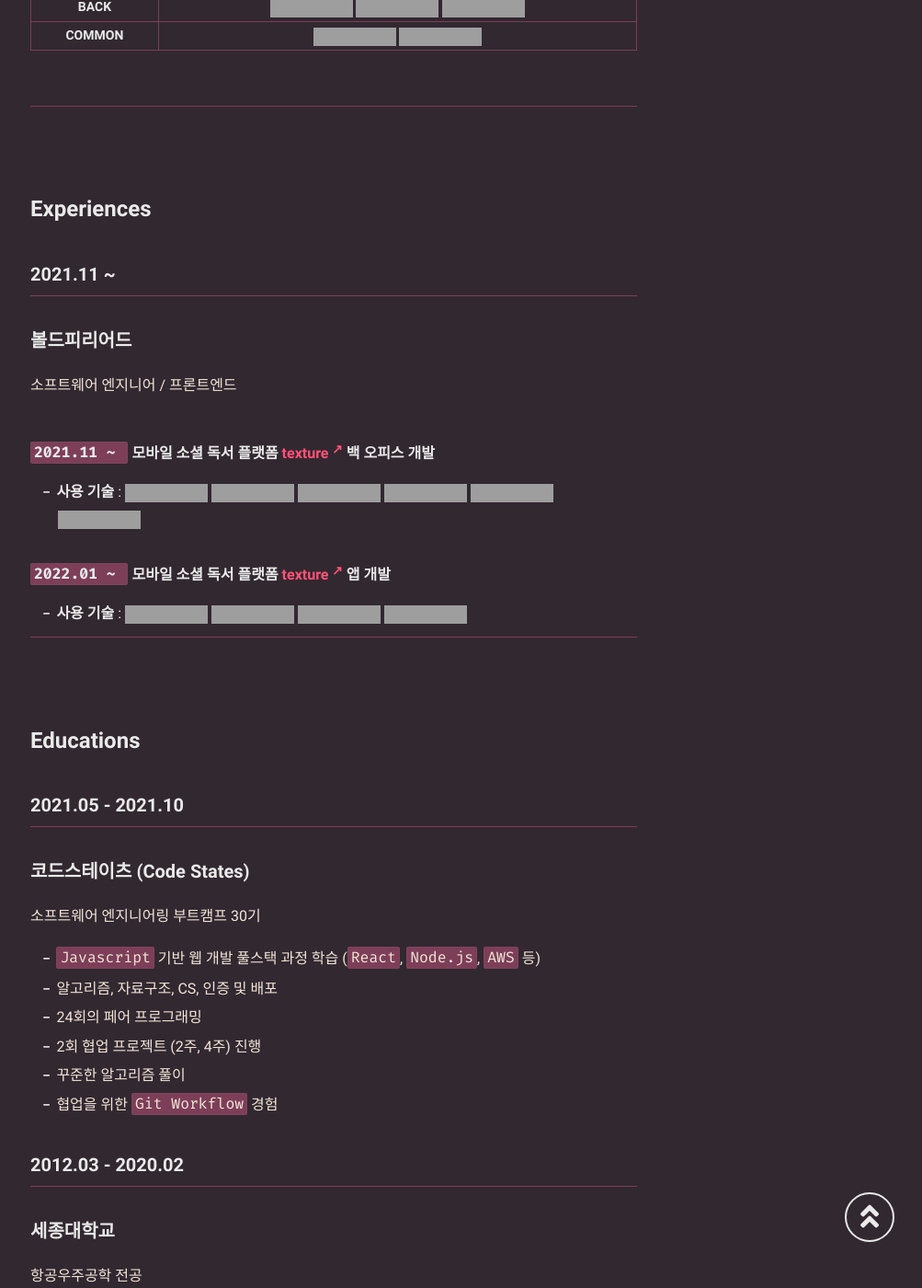
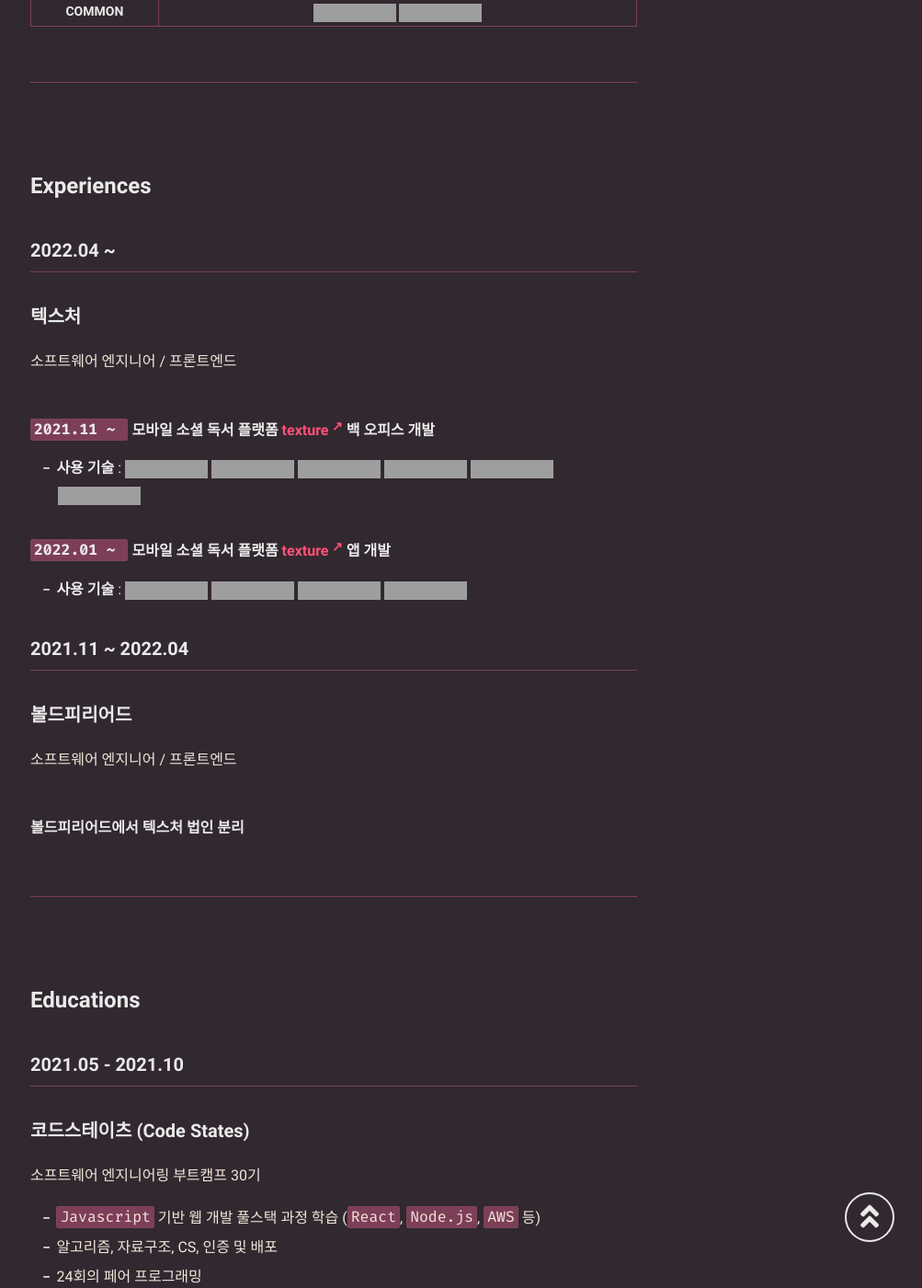
Before and after one commit to mniYUNSU/mniYUNSU.github.io, a Jekyll site: the page built from about.md, in a window 1280 px wide and 1400 px high, scrolled down 1112 px. Shown: the whole window at 92% size, without its empty margins (277-1280 px from the left). Built offline with Jekyll 4.4.1, drawn with Linux system fonts in a browser that asks for light colours; grey boxes are pictures that could not be loaded.

Commit message:
edit : header

```diff
--- a/_config.yml
+++ b/_config.yml
@@ -5,7 +5,8 @@ description: >- # site description
   예술의 영역을 동경하고 있습니다.
 lang: en-US # default lang
 timezone: Asia/Seoul # set your timezone
-image: assets/img/ogp.png # This image used for Open Graph more info https://ogp.me/
+image: assets/img/avatar.jpg
+# This image used for Open Graph more info https://ogp.me/
 repo: https://github.com/mniYUNSU # site repo [optional]
 mode: dark # default theme "dark" | "light"
 
--- a/about.md
+++ b/about.md
@@ -27,11 +27,11 @@ comments: false
 
 ##### 다룰 수 있는 기술
 
-|    분류    |                                                                                                                                                                                                                                                                                                                                                                                 기술                                                                                                                                                                                                                                                                                                                                                                                  |
-| :--------: | :-------------------------------------------------------------------------------------------------------------------------------------------------------------------------------------------------------------------------------------------------------------------------------------------------------------------------------------------------------------------------------------------------------------------------------------------------------------------------------------------------------------------------------------------------------------------------------------------------------------------------------------------------------------------------------------------------------------------------------------------------------------------: |
-| **FRONT**  | <img src="https://img.shields.io/badge/Javascript-F36D00?style=flat-square&logo=JavaScript&logoColor=white"/> <img src="https://img.shields.io/badge/React-0088CC?style=flat-square&logo=react&logoColor=white"/> <img src="https://img.shields.io/badge/React Native-B7178C?style=flat-square&logo=react&logoColor=white"/> <img src="https://img.shields.io/badge/Redux-764ABC?style=flat-square&logo=Redux&logoColor=white"/> <img src="https://img.shields.io/badge/HTML-E34F26?style=flat-square&logo=html5&logoColor=white"/> <img src="https://img.shields.io/badge/CSS-1572B6?style=flat-square&logo=css3&logoColor=white"/> <img src="https://img.shields.io/badge/Styled Components-DB7093?style=flat-square&logo=styled-components&logoColor=white"/> <br> |
-|  **BACK**  |                                                                                                    <img src="https://img.shields.io/badge/Node.js-339933?style=flat-square&logo=node.js&logoColor=white"/> <img src="https://img.shields.io/badge/Express.js-000000?style=flat-square&logo=express&logoColor=white"/> <img src="https://img.shields.io/badge/Sequelize-52B0E7?style=flat-square&logo=Sequelize&logoColor=white"/> <img src="https://img.shields.io/badge/MySQL-4479A1?style=flat-square&logo=mysql&logoColor=white"/> <img src="https://img.shields.io/badge/AWS%20(S3,%20EC2,%20RDS)-232F3E?style=flat-square&logo=Amazon AWS&logoColor=white"/>                                                                                                     |
-| **COMMON** |                                                                                                                                                                                                                                                                                 <img src="https://img.shields.io/badge/Git-F05032?style=flat-square&logo=Git&logoColor=white"/> <img src="https://img.shields.io/badge/GitHub-181717?style=flat-square&logo=GitHub&logoColor=white"/>                                                                                                                                                                                                                                                                                 |
+|    분류    |                                                                                                                                                                                                                                                                               기술                                                                                                                                                                                                                                                                                |
+| :--------: | :---------------------------------------------------------------------------------------------------------------------------------------------------------------------------------------------------------------------------------------------------------------------------------------------------------------------------------------------------------------------------------------------------------------------------------------------------------------------------------------------------------------------------------------------------------------: |
+| **FRONT**  | <img src="https://img.shields.io/badge/Javascript-F36D00?style=flat-square&logo=JavaScript&logoColor=white"/> <img src="https://img.shields.io/badge/React-0088CC?style=flat-square&logo=react&logoColor=white"/> <img src="https://img.shields.io/badge/React Native-B7178C?style=flat-square&logo=react&logoColor=white"/> <img src="https://img.shields.io/badge/Redux-764ABC?style=flat-square&logo=Redux&logoColor=white"/> <img src="https://img.shields.io/badge/Styled Components-DB7093?style=flat-square&logo=styled-components&logoColor=white"/> <br> |
+|  **BACK**  |  <img src="https://img.shields.io/badge/Node.js-339933?style=flat-square&logo=node.js&logoColor=white"/> <img src="https://img.shields.io/badge/Express.js-000000?style=flat-square&logo=express&logoColor=white"/> <img src="https://img.shields.io/badge/Sequelize-52B0E7?style=flat-square&logo=Sequelize&logoColor=white"/> <img src="https://img.shields.io/badge/MySQL-4479A1?style=flat-square&logo=mysql&logoColor=white"/> <img src="https://img.shields.io/badge/AWS%20(S3,%20EC2,%20RDS)-232F3E?style=flat-square&logo=Amazon AWS&logoColor=white"/>   |
+| **COMMON** |                                                                                                                                                                               <img src="https://img.shields.io/badge/Git-F05032?style=flat-square&logo=Git&logoColor=white"/> <img src="https://img.shields.io/badge/GitHub-181717?style=flat-square&logo=GitHub&logoColor=white"/>                                                                                                                                                                               |
 
 ##### 익숙하지 않지만 사용해본 기술
 
@@ -49,9 +49,9 @@ comments: false
 
 # Experiences
 
-### 2021.11 ~
+### 2022.04 ~
 
-#### 볼드피리어드
+#### 텍스처
 
 소프트웨어 엔지니어 / 프론트엔드
 
@@ -62,6 +62,16 @@ comments: false
 ##### `2022.01 ~ ` 모바일 소셜 독서 플랫폼 **<a href="https://www.texture.kr/" target="_blank" rel="noopener">texture</a>** 앱 개발
 
 - **사용 기술** : <img src="https://img.shields.io/badge/React Native-B7178C?style=flat-square&logo=react&logoColor=white"/> <img src="https://img.shields.io/badge/Figma-F24E1E?style=flat-square&logo=Figma&logoColor=white"/> <img src="https://img.shields.io/badge/Jira-0052CC?style=flat-square&logo=Jira&logoColor=white"/> <img src="https://img.shields.io/badge/Git-F05032?style=flat-square&logo=Git&logoColor=white"/>
+
+### 2021.11 ~ 2022.04
+
+#### 볼드피리어드
+
+소프트웨어 엔지니어 / 프론트엔드
+
+##### 볼드피리어드에서 텍스처 법인 분리
+
+<br>
 
 <!--
 
```
Also changed, not shown: _data/menus.yml (+8 -3 lines), _posts/common-prepare-second/2021-05-19-common-prepare-second.md (+2 -2 lines), _posts/common-prepare/2021-05-16-common-prepare.md (+2 -2 lines), 1 other file.
